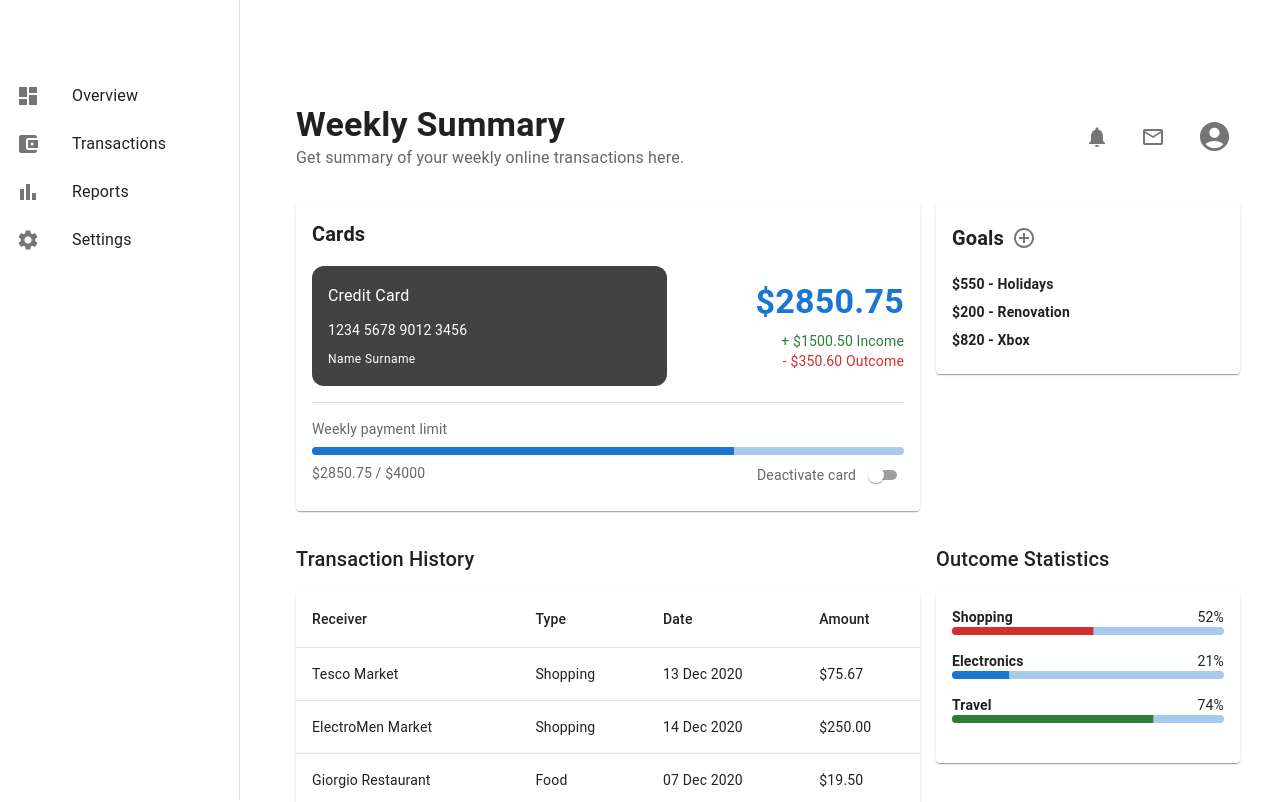
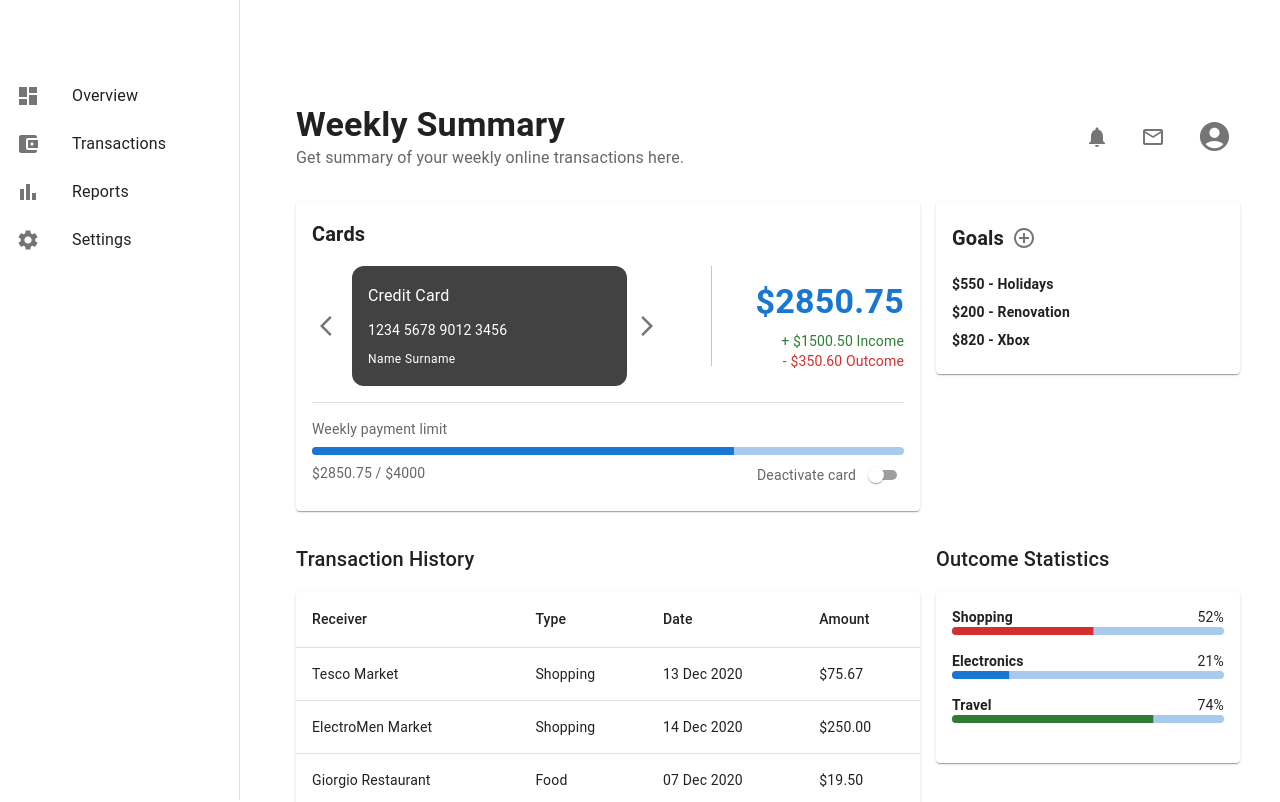
Before and after one commit to Botelhoww/FinFlow, a React (Vite) app: page / in a window 1280 px wide. Shown: the top 802 px of the page. Built offline with nearby package versions, Linux system fonts and the light colour scheme.

Commit message:
Add navigation icons to Dashboard component and update card layout

```diff
--- a/src/pages/Dashboard/Dashboard.tsx
+++ b/src/pages/Dashboard/Dashboard.tsx
@@ -19,6 +19,8 @@ import NotificationsIcon from "@mui/icons-material/Notifications";
 import MailOutlineIcon from "@mui/icons-material/MailOutline";
 import AccountCircleIcon from "@mui/icons-material/AccountCircle";
 import AddCircleOutlineIcon from "@mui/icons-material/AddCircleOutline";
+import ArrowBackIosIcon from "@mui/icons-material/ArrowBackIos";
+import ArrowForwardIosIcon from "@mui/icons-material/ArrowForwardIos";
 
 const Dashboard: React.FC = () => {
   const mockTransactions = [
@@ -71,10 +73,14 @@ const Dashboard: React.FC = () => {
                   Cards
                 </Typography>
                 <Box display="flex" alignItems="center" justifyContent="space-between">
-                  {/* Simulação do Cartão */}
+                  {/* Simulação do Cartão com Setas Laterais */}
+                  <Box display="flex" alignItems="center" width="60%">
+                    <IconButton>
+                      <ArrowBackIosIcon />
+                    </IconButton>
                     <Box
                       sx={{
-                      width: "60%",
+                        width: "100%",
                         height: "120px",
                         backgroundColor: "grey.800",
                         borderRadius: "12px",
@@ -89,9 +95,24 @@ const Dashboard: React.FC = () => {
                       <Typography variant="body2">1234 5678 9012 3456</Typography>
                       <Typography variant="caption">Name Surname</Typography>
                     </Box>
+                    <IconButton>
+                      <ArrowForwardIosIcon />
+                    </IconButton>
+                  </Box>
 
-                  {/* Valores laterais */}
-                  <Box display="flex" flexDirection="column" alignItems="flex-end" ml={2}>
+                  {/* Divisor Vertical */}
+                  <Divider
+                    orientation="vertical"
+                    flexItem
+                    sx={{
+                      mx: 2,
+                      height: "100px",
+                      backgroundColor: "grey.300",
+                    }}
+                  />
+
+                  {/* Valores Laterais */}
+                  <Box display="flex" flexDirection="column" alignItems="flex-end">
                     <Typography
                       variant="h4"
                       fontWeight="bold"
@@ -120,7 +141,7 @@ const Dashboard: React.FC = () => {
                   <Box mt={1}>
                     <LinearProgress
                       variant="determinate"
-                      value={2850.75 / 4000 * 100}
+                      value={(2850.75 / 4000) * 100}
                       sx={{
                         height: 8,
                         borderRadius: 4,
```
Lines whose indentation alone changed are shown as unchanged.
